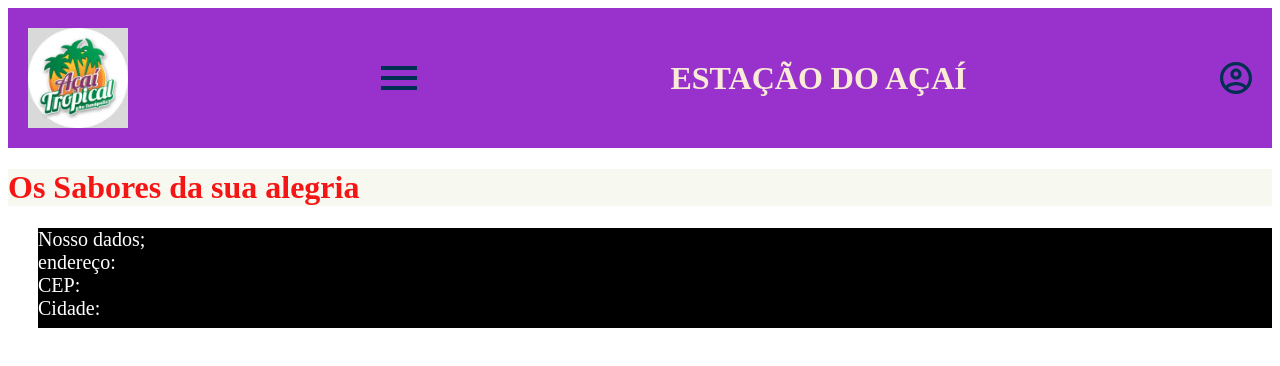
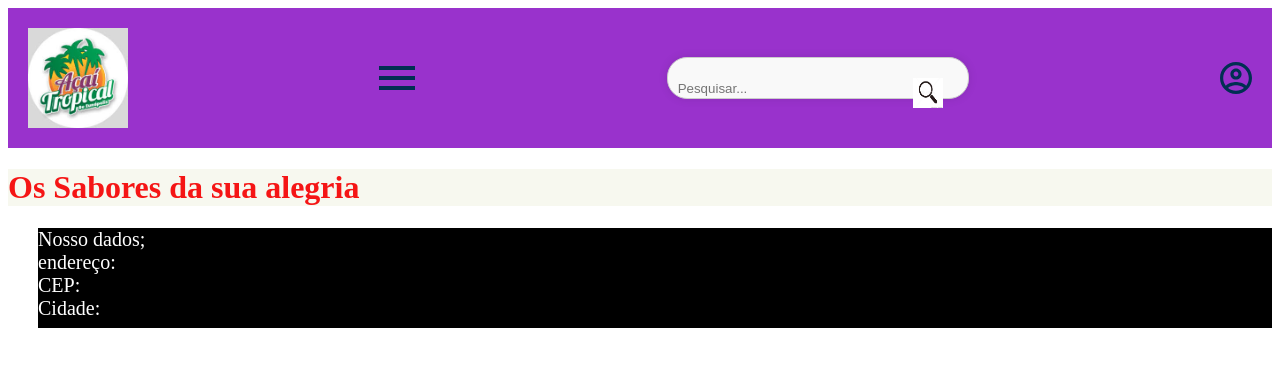
Before and after one commit to 23071960/2o_DS_front, a plain HTML site: page index.html in a window 1280 px wide. Drawn offline with Linux system fonts and the light colour scheme.

Commit message:
Add files via upload

```diff
--- a/header.css
+++ b/header.css
@@ -18,17 +18,48 @@
 
 
 }
+
+.pesquisa{
+    position: relative;
+    width: 300px;
+    height: 40px;
+    border:1px solid #ccc;
+    border-radius: 20px;
+    background-color: #f9f9f9;
+    box-shadow: 0px 0px 10px rgba(0,0,0,0.1);
+
+}
+#campo_pesquisa{
+    width: 80%;
+    height: 100%;
+    border:none;
+    padding: 10px;
+    font: size 16px;
+    background-color: transparent;
+
+}
+.lupa{
+ position: absolute;
+ top:50%;
+ right: 10px;
+ transform: translate(-50%);
+
+}
+.lupa img{
+    width:30px;
+    height: 30px;
+}
 .container__botao:checked~.containner__rotulo>.cabeçalho__menu-hamburguer{
     background-image: url("/imagens/menu_aberto.png");
 }
 .container__botao:checked~.container__rotulo{
-    backg.cabecalho{
+
         background-color: darkorchid;
         display: flex;
         justify-content: space-between;
         align-items: center;
         position: relative;
-    }round: var(--azul-degrade);
+
 }
 
 
--- a/index.html
+++ b/index.html
@@ -1,5 +1,5 @@
 <!DOCTYPE html>
-<html lang="pt_BR">
+<html lang="pt-BR">
 <head>
     <meta charset="UTF-8">
     <meta name="viewport" content="width=device-width, initial-scale=1.0">
@@ -7,16 +7,29 @@
     <link rel="stylesheet" href="styles.css">
 </head>
 <body>
-    <header class="cabecalho">
-   <img src="/imagens/logo.jpeg " class="logo" alt="logotipo da empressa">
-   <img src="/imagens/Menu.svg" alt="ícone do menu_hamburger">
-<h1>ESTAÇÃO DO AÇAÍ</h1>
-<img src="/imagens/user.svg" alt="logo do susuário">
-    </header>
+
+    <header class="cabecalho"> <!-- Iníxio do cabeçalho-->
+        <img src="/imagens/logo.jpeg " class="logo" alt="logotipo da empressa">
+        <img src="/imagens/Menu.svg" alt="ícone do menu_hamburger">
+
+        <!--<h1>ESTAÇÃO DO AÇAÍ</h1>-->
+
+        <div class="pesquisa">
+            <input type="text" id="campo_pesquisa" placeholder="Pesquisar...">
+                <span class="lupa">
+                    <img src="imagens/lupa.png" alt="lupa">
+            </span>
+        </div>
+
+        <img src="/imagens/user.svg" alt="logo do susuário">
+    </header> <!--fim do cabeçalho-->
+
+
 
     <div class="principal">
 <H1> Os Sabores da sua alegria</H1>
     </div>
+
     <footer class="rodape">
         Nosso dados;<br>
         endereço:<br>
```
Also changed, not shown: imagens/lupa.png (added).
